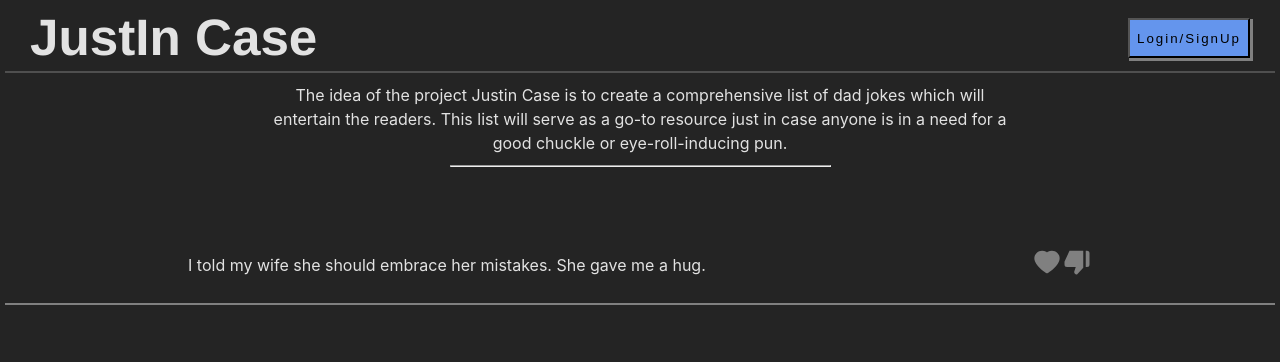
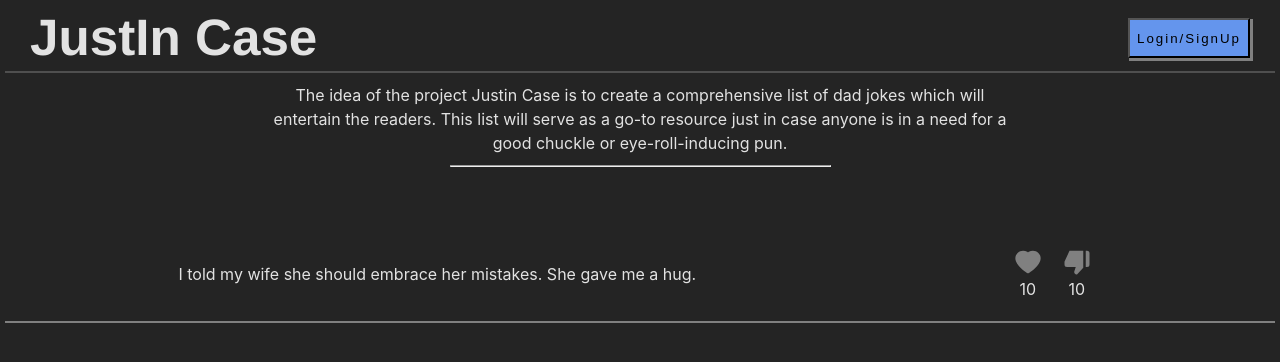
Before and after one commit to kalviumcommunity/S46_JustIn-Case, a React (Vite) app in the folder frontend/react-app/: page / in a window 1280 px wide. Shown: the top 362 px of the page. Built offline with nearby package versions, Linux system fonts and the light colour scheme.

Commit message:
css changes

```diff
--- a/frontend/react-app/src/App.css
+++ b/frontend/react-app/src/App.css
@@ -6,7 +6,6 @@
 
 #root {
   margin: 0 auto;
-  /* padding: 2rem; */
   text-align: center;
 }
 
@@ -15,8 +14,6 @@ body {
 }
 
 header {
-  /* border: 2px solid red; */
-  /* padding: 20px; */
   display: flex;
   flex-direction: column;
   justify-content: space-between;
@@ -24,7 +21,6 @@ header {
 }
 
 .logo-sign {
-  /* border: 2px solid ; */
   width: 100%;
   display: flex;
   justify-content: space-between;
@@ -43,7 +39,6 @@ header p {
 }
 
 .container {
-  /* border: 2px solid red; */
   padding: 20px;
   display: flex;
   justify-content: space-around;
@@ -53,7 +48,6 @@ header p {
 
 .App {
   gap: 30px;
-  /* border: 2px solid red; */
   display: flex;
   flex-direction: column;
   gap: 60px;
@@ -72,3 +66,18 @@ header p {
   transform: translate(2px, 2px);
   transition: ease-in-out;
 }
+
+.likes,
+.disLikes {
+  display: flex;
+  flex-direction: column;
+  justify-content: center;
+  align-items: center;
+}
+
+.like-dis {
+  display: flex;
+  width: 8%;
+  justify-content: space-around;
+  align-items: center;
+}
--- a/frontend/react-app/src/components/Entity.jsx
+++ b/frontend/react-app/src/components/Entity.jsx
@@ -2,17 +2,19 @@ import React from "react";
 import { AiFillHeart } from "react-icons/ai";
 import { BiSolidDislike } from "react-icons/bi";
 
-
 const Entity = () => {
-    console.log(AiFillHeart)
   return (
     <div className="container">
-      <p>
-      I told my wife she should embrace her mistakes. She gave me a hug.
-      </p>
+      <p>I told my wife she should embrace her mistakes. She gave me a hug.</p>
       <div className="like-dis">
-      <AiFillHeart size='30px' fill="grey"/>
-      <BiSolidDislike size='30px' fill="grey"  />
+        <span className="likes">
+          <AiFillHeart size="30px" fill="grey" />
+          <p>10</p>
+        </span>
+        <span className="disLikes">
+          <BiSolidDislike size="30px" fill="grey" />
+          <p>10</p>
+        </span>
       </div>
     </div>
   );
```
